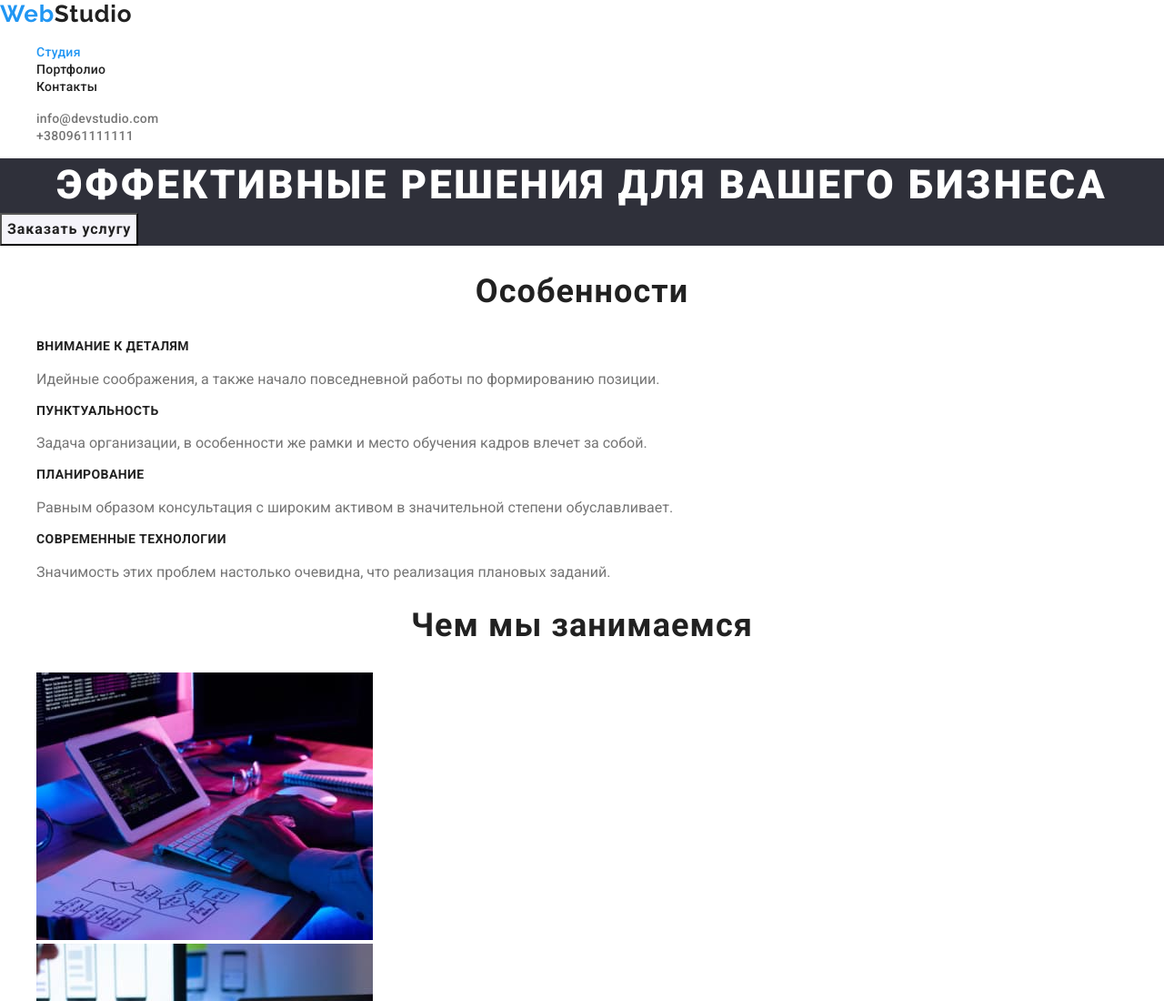
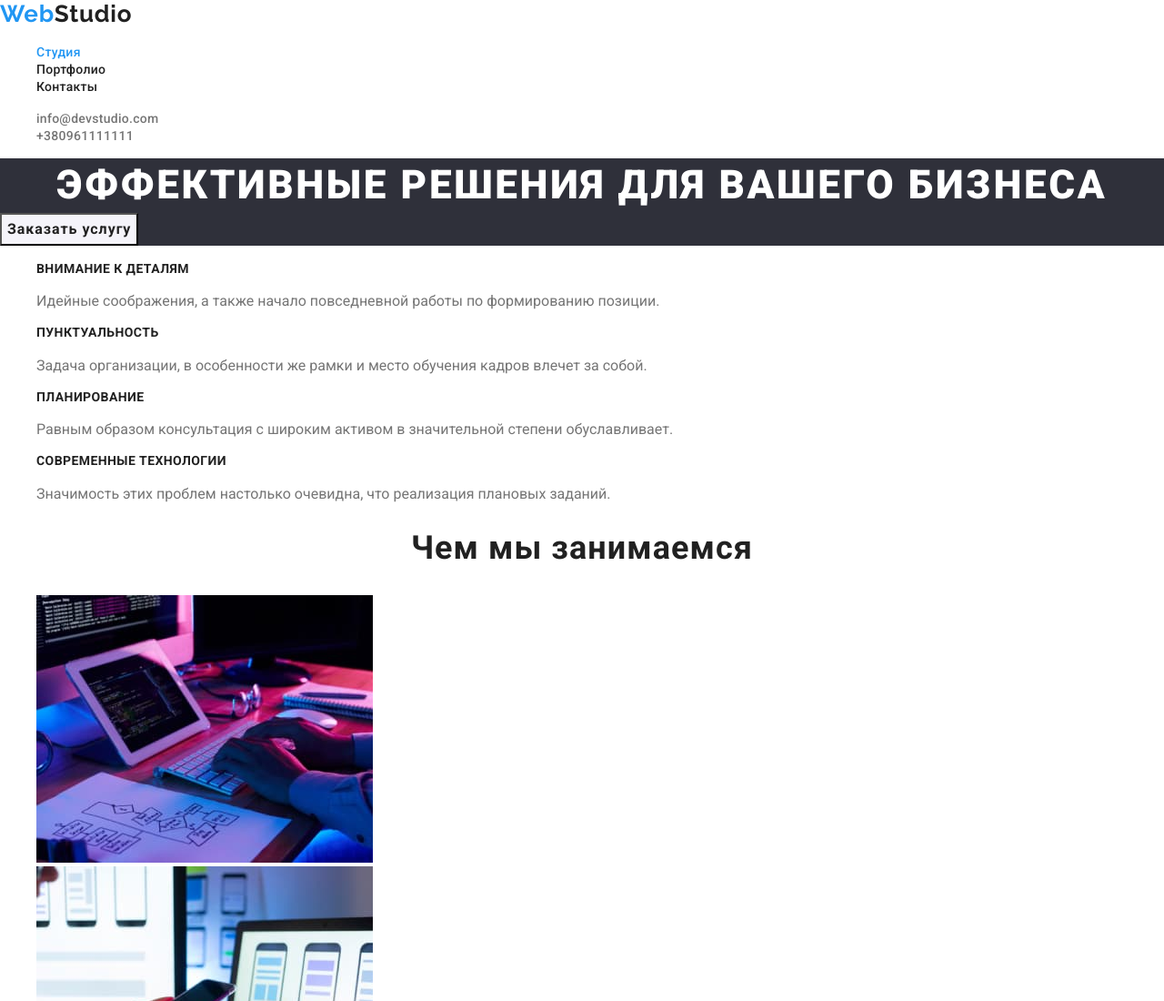
Before and after one commit to apetrova7/goit-markup-hw-02, a plain HTML site: page index.html in a window 1280 px wide. Shown: the top 1100 px of the page at 91% size. Drawn offline with Linux system fonts and the light colour scheme.

Commit message:
hw02-final html

```diff
--- a/index.html
+++ b/index.html
@@ -44,7 +44,7 @@
         <!-- Section 2 -->
         <section class="section-features section">
             <!-- Спрятанный заголовок -->
-            <h2 class="section-title title">Особенности</h2>
+            <h2 class="section-title title visually-hidden">Особенности</h2>
             <ul class="feature-list list">
                 <li class="feature-item">
                     <h3 class="feature-title title">Внимание к деталям</h3>
```
